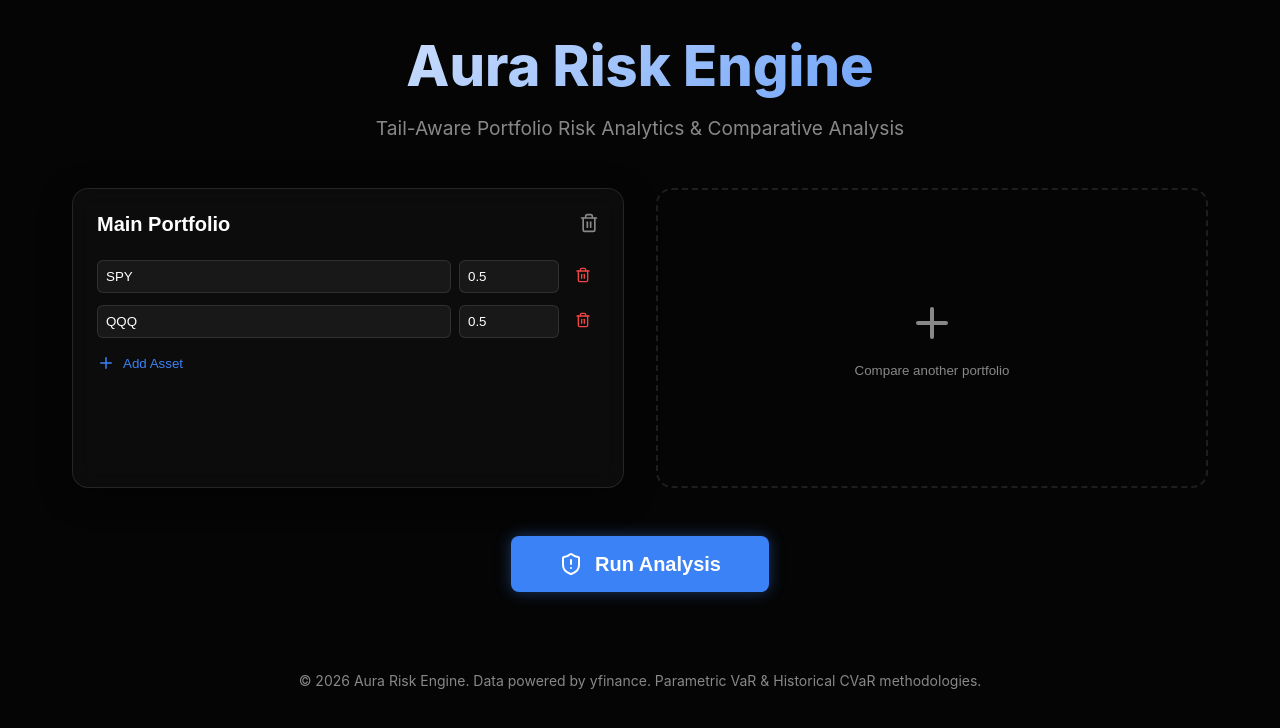
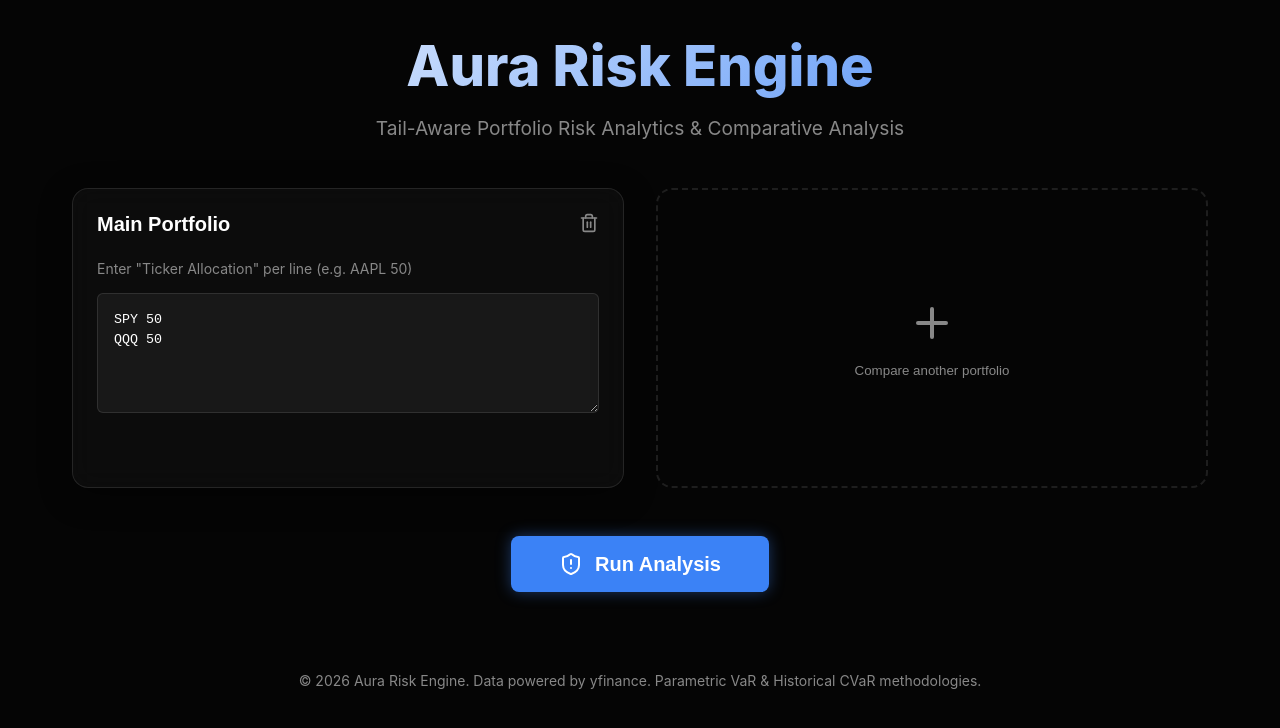
Before and after one commit to Max-sm-yc/Fundamental, a Next.js app: page / in a window 1280 px wide. Shown: the top 728 px of the page. Built offline with nearby package versions, Linux system fonts and the light colour scheme.

Commit message:
New UI for input

```diff
--- a/src/app/page.tsx
+++ b/src/app/page.tsx
@@ -13,20 +13,46 @@ interface Portfolio {
     id: string;
     name: string;
     assets: Asset[];
+    rawInput: string;
     isBenchmark: boolean;
     results?: any;
 }
 
 export default function Home() {
     const [portfolios, setPortfolios] = useState<Portfolio[]>([
-        { id: "1", name: "Main Portfolio", assets: [{ ticker: "SPY", weight: 0.5 }, { ticker: "QQQ", weight: 0.5 }], isBenchmark: false }
+        {
+            id: "1",
+            name: "Main Portfolio",
+            assets: [{ ticker: "SPY", weight: 50 }, { ticker: "QQQ", weight: 50 }],
+            rawInput: "SPY 50\nQQQ 50",
+            isBenchmark: false
+        }
     ]);
     const [loading, setLoading] = useState(false);
     const [error, setError] = useState<string | null>(null);
 
+    const parseInput = (text: string): Asset[] => {
+        return text.split('\n')
+            .map(line => line.trim())
+            .filter(line => line.length > 0)
+            .map(line => {
+                const parts = line.split(/\s+/);
+                const ticker = parts[0]?.toUpperCase() || "";
+                const weight = parseFloat(parts[1]) || 0;
+                return { ticker, weight };
+            })
+            .filter(asset => asset.ticker !== "");
+    };
+
     const addPortfolio = () => {
         const id = Math.random().toString(36).substr(2, 9);
-        setPortfolios([...portfolios, { id, name: `Comparison ${portfolios.length}`, assets: [{ ticker: "", weight: 0 }], isBenchmark: false }]);
+        setPortfolios([...portfolios, {
+            id,
+            name: `Comparison ${portfolios.length}`,
+            assets: [],
+            rawInput: "",
+            isBenchmark: false
+        }]);
     };
 
     const removePortfolio = (id: string) => {
@@ -35,31 +61,14 @@ export default function Home() {
         }
     };
 
-    const addAsset = (portfolioId: string) => {
+    const updatePortfolioInput = (portfolioId: string, text: string) => {
         setPortfolios(portfolios.map(p => {
             if (p.id === portfolioId) {
-                return { ...p, assets: [...p.assets, { ticker: "", weight: 0 }] };
-            }
-            return p;
-        }));
-    };
-
-    const updateAsset = (portfolioId: string, index: number, field: keyof Asset, value: string | number) => {
-        setPortfolios(portfolios.map(p => {
-            if (p.id === portfolioId) {
-                const newAssets = [...p.assets];
-                newAssets[index] = { ...newAssets[index], [field]: field === 'weight' ? parseFloat(value as string) || 0 : value };
-                return { ...p, assets: newAssets };
-            }
-            return p;
-        }));
-    };
-
-    const removeAsset = (portfolioId: string, index: number) => {
-        setPortfolios(portfolios.map(p => {
-            if (p.id === portfolioId && p.assets.length > 1) {
-                const newAssets = p.assets.filter((_, i) => i !== index);
-                return { ...p, assets: newAssets };
+                return {
+                    ...p,
+                    rawInput: text,
+                    assets: parseInput(text)
+                };
             }
             return p;
         }));
@@ -70,11 +79,13 @@ export default function Home() {
         setError(null);
         try {
             const updatedPortfolios = await Promise.all(portfolios.map(async (p) => {
+                if (p.assets.length === 0) return p;
+
                 const res = await fetch("/api/analyze", {
                     method: "POST",
                     headers: { "Content-Type": "application/json" },
                     body: JSON.stringify({
-                        tickers: p.assets.map(a => a.ticker.toUpperCase()),
+                        tickers: p.assets.map(a => a.ticker),
                         weights: p.assets.map(a => a.weight / 100), // convert to decimal
                     }),
                 });
@@ -124,33 +135,25 @@ export default function Home() {
                             </button>
                         </div>
 
-                        {p.assets.map((asset, idx) => (
-                            <div key={idx} className="input-group">
-                                <input
-                                    placeholder="Ticker (e.g. NVDA)"
-                                    className="input-field"
-                                    value={asset.ticker}
-                                    onChange={(e) => updateAsset(p.id, idx, 'ticker', e.target.value)}
-                                />
-                                <div style={{ position: 'relative', width: '100px' }}>
-                                    <input
-                                        type="number"
-                                        placeholder="%"
-                                        className="input-field"
-                                        style={{ width: '100%' }}
-                                        value={asset.weight || ""}
-                                        onChange={(e) => updateAsset(p.id, idx, 'weight', e.target.value)}
-                                    />
-                                </div>
-                                <button onClick={() => removeAsset(p.id, idx)} style={{ color: '#ef4444', background: 'transparent', border: 'none', padding: '0 0.5rem' }}>
-                                    <Trash2 size={16} />
-                                </button>
-                            </div>
-                        ))}
-
-                        <button onClick={() => addAsset(p.id)} style={{ display: 'flex', alignItems: 'center', gap: '0.5rem', color: 'var(--primary)', background: 'transparent', border: 'none', marginTop: '1rem', cursor: 'pointer', fontWeight: 500 }}>
-                            <Plus size={18} /> Add Asset
-                        </button>
+                        <div className="input-group" style={{ flexDirection: 'column', alignItems: 'stretch' }}>
+                            <label style={{ color: 'var(--muted)', fontSize: '0.875rem', marginBottom: '0.5rem', display: 'block' }}>
+                                Enter "Ticker Allocation" per line (e.g. AAPL 50)
+                            </label>
+                            <textarea
+                                placeholder="AAPL 50\nMSFT 50"
+                                className="input-field"
+                                style={{
+                                    width: '100%',
+                                    minHeight: '120px',
+                                    fontFamily: 'monospace',
+                                    resize: 'vertical',
+                                    lineHeight: '1.5',
+                                    padding: '1rem'
+                                }}
+                                value={p.rawInput}
+                                onChange={(e) => updatePortfolioInput(p.id, e.target.value)}
+                            />
+                        </div>
 
                         {p.results && (
                             <div style={{ marginTop: '2rem', paddingTop: '1.5rem', borderTop: '1px solid var(--glass-border)' }}>
@@ -170,8 +173,10 @@ export default function Home() {
                                     <div className="metric-card">
                                         <div className="metric-label">Max Contrib.</div>
                                         <div className="metric-value" style={{ fontSize: '1.2rem', marginTop: '0.5rem' }}>
-                                            {Object.entries(p.results.risk_contribution as Record<string, number>)
-                                                .sort(([, a], [, b]) => b - a)[0][0]}
+                                            {p.results.risk_contribution && Object.entries(p.results.risk_contribution as Record<string, number>).length > 0
+                                                ? Object.entries(p.results.risk_contribution as Record<string, number>)
+                                                    .sort(([, a], [, b]) => b - a)[0][0]
+                                                : "N/A"}
                                         </div>
                                     </div>
                                 </div>
```
